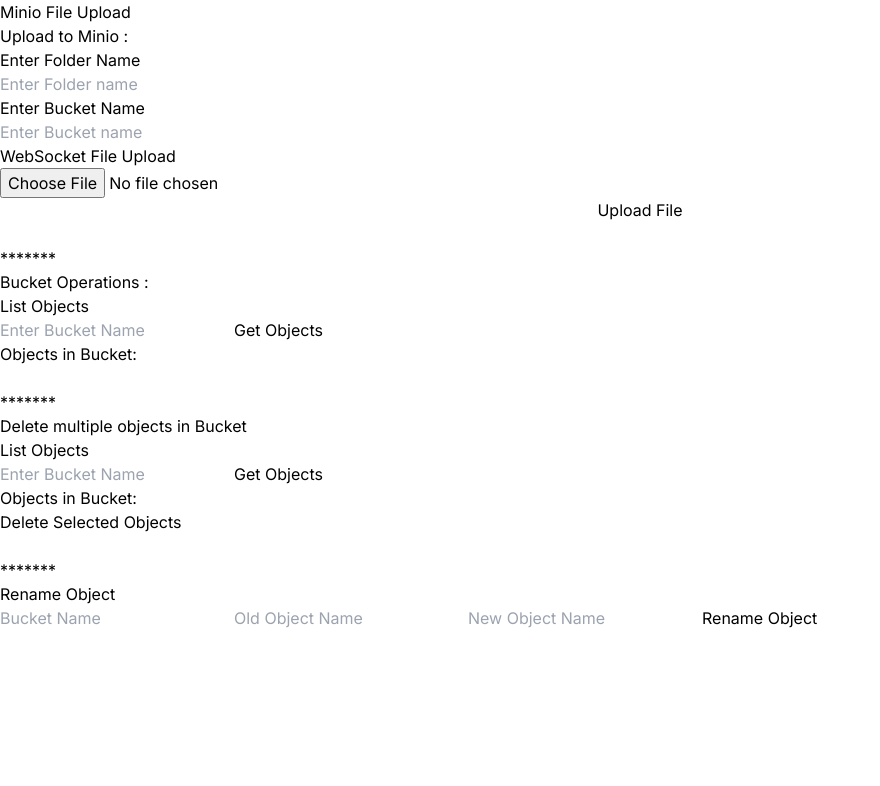
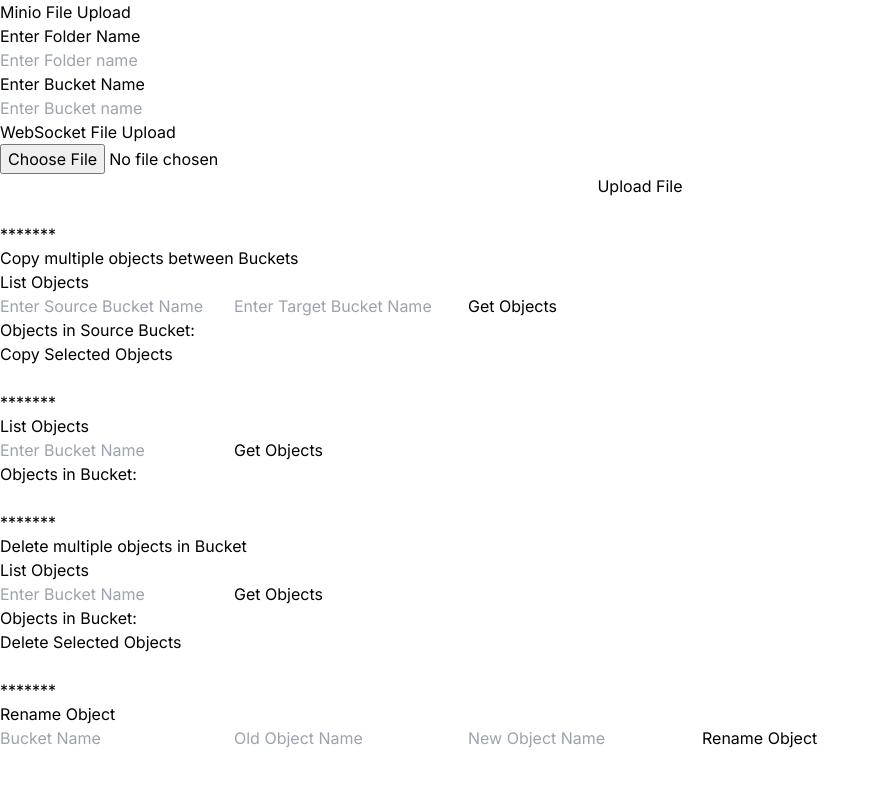
Before and after one commit to Mahmoud-nfz/research-platform, a Next.js app in the folder apps/frontend/: page / in a window 1280 px wide. Shown: the top 786 px of the page, without its empty margins (0-880 px from the left). Built offline with nearby package versions, Linux system fonts and the light colour scheme.

Commit message:
Copying objects between buckets

```diff
--- a/apps/frontend/src/app/bucket-operations/bucketOperationsPage.tsx
+++ b/apps/frontend/src/app/bucket-operations/bucketOperationsPage.tsx
@@ -4,16 +4,17 @@
 import ListObjects from "./components/listObjects";
 import DeleteObject from "./components/deleteObject";
 import RenameObject from "./components/renameObject";
+import CopyObjects from "./components/copyObjects";
 
 const BucketOperationsPage: React.FC = () => {
     return (
         <div>
-            <h1>Upload to Minio :</h1>
             <Upload />
             <br />
             <h1>*******</h1>
-
-            <h1>Bucket Operations :</h1>
+            <CopyObjects />
+            <br />
+            <h1>*******</h1>
             <ListObjects />
             <br />
             <h1>*******</h1>
--- /dev/null
+++ b/apps/frontend/src/app/bucket-operations/components/copyObjects.tsx
@@ -0,0 +1,66 @@
+import React, { useState } from "react";
+import { getObjects } from "../minioWrapperCalls";
+import { copyObject } from "../minioWrapperCalls";
+
+const CopyObjects: React.FC = () => {
+    const [sourceBucketName, setSourceBucketName] = useState<string>("");
+    const [targetBucketName, setTargetBucketName] = useState<string>("");
+    const [objects, setObjects] = useState<string[]>([]);
+    const [selectedObjects, setSelectedObjects] = useState<string[]>([]);
+    const [error, setError] = useState<string>("");
+
+    const handleGetObjects = async () => {
+        try {
+            await getObjects(sourceBucketName, setObjects, setError);
+        } catch (error) {
+            console.error("Error getting objects:", error);
+            setError("Error getting objects. Please try again.");
+        }
+    };
+
+    const handleCopyObjects = async () => {
+        try {
+            for (const objectName of selectedObjects) {
+                await copyObject(sourceBucketName, targetBucketName, objectName);
+                console.log("Object copied:", objectName);
+            }
+        } catch (error) {
+            console.error("Error copying objects:", error);
+            setError((error as Error).message);
+        }
+    };
+
+    const handleCheckboxChange = (objectName: string) => {
+        setSelectedObjects((prevSelected) => {
+            if (prevSelected.includes(objectName)) {
+                return prevSelected.filter((obj) => obj !== objectName);
+            } else {
+                return [...prevSelected, objectName];
+            }
+        });
+    };
+
+    return (
+        <div>
+            <h1>Copy multiple objects between Buckets</h1>
+            <h2>List Objects</h2>
+            <input type="text" value={sourceBucketName} onChange={(e) => setSourceBucketName(e.target.value)} placeholder="Enter Source Bucket Name" />
+            <input type="text" value={targetBucketName} onChange={(e) => setTargetBucketName(e.target.value)} placeholder="Enter Target Bucket Name" />
+            <button onClick={handleGetObjects}>Get Objects</button>
+
+            {error && <p style={{ color: "red" }}>{error}</p>}
+            <h3>Objects in Source Bucket:</h3>
+            <ul>
+                {objects.map((object, index) => (
+                    <li key={index}>
+                        <input type="checkbox" checked={selectedObjects.includes(object)} onChange={() => handleCheckboxChange(object)} />
+                        {object}
+                    </li>
+                ))}
+            </ul>
+            <button onClick={handleCopyObjects}>Copy Selected Objects</button>
+        </div>
+    );
+};
+
+export default CopyObjects;
--- a/apps/frontend/src/app/bucket-operations/components/uploadObject.tsx
+++ b/apps/frontend/src/app/bucket-operations/components/uploadObject.tsx
@@ -1,11 +1,12 @@
 // Upload.tsx
 import React, { useState } from "react";
 import { handleFileUpload } from "../minioWrapperCalls";
+import { set } from "react-hook-form";
 
 const Upload: React.FC = () => {
     const [selectedFile, setSelectedFile] = useState<File | null>(null);
     const [bucketName, setBucketName] = useState<string | null>(null);
-    const [folderName, setFolderName] = useState<string | null>(null);
+    const [folderName, setFolderName] = useState<string >("");
     const [uploadProgress, setUploadProgress] = useState<number>(0);
     const [error, setError] = useState<string>("");
 
@@ -20,13 +21,13 @@
     };
 
     const handleFolderName = (event: React.ChangeEvent<HTMLInputElement>) => {
-        const name = event.target.value || null;
+        const name = event.target.value || "";
         setFolderName(name);
     };
 
     const handleUpload = () => {
-        if (!selectedFile || !bucketName || !folderName) return;
-
+        if (!selectedFile || !bucketName ) return;
+        if (!folderName) {setFolderName('');}
         handleFileUpload(
             selectedFile,
             bucketName,
--- a/apps/frontend/src/app/bucket-operations/minioWrapperCalls.tsx
+++ b/apps/frontend/src/app/bucket-operations/minioWrapperCalls.tsx
@@ -99,3 +99,17 @@
         throw new Error("Error renaming object. Please try again.");
     }
 };
+
+export const copyObject = async (
+    sourceBucket: string,
+    destinationBucket: string,
+    objectName: string,
+) => {
+    try {
+        const response = await axios.post(`http://localhost:1206/bucket/${sourceBucket}/${destinationBucket}/${objectName}`);
+        return response.data;
+    } catch (error) {
+        console.error("Error copying object:", error);
+        throw new Error("Error copying object. Please try again.");
+    }
+};
```
